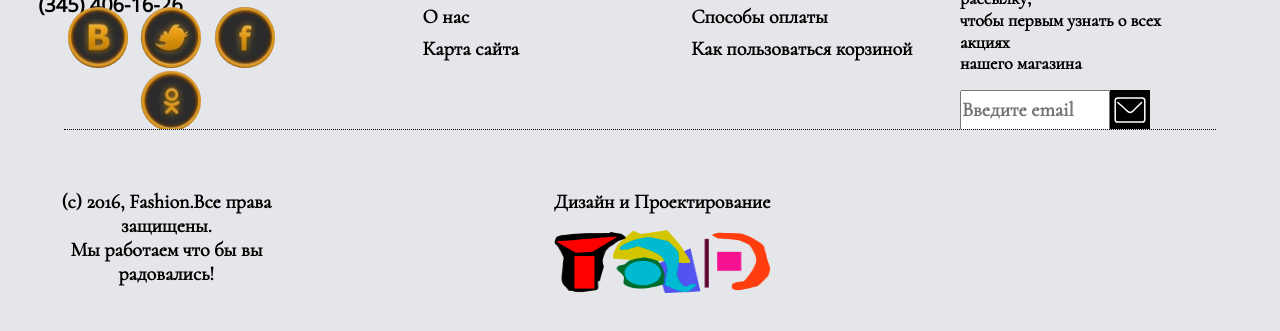
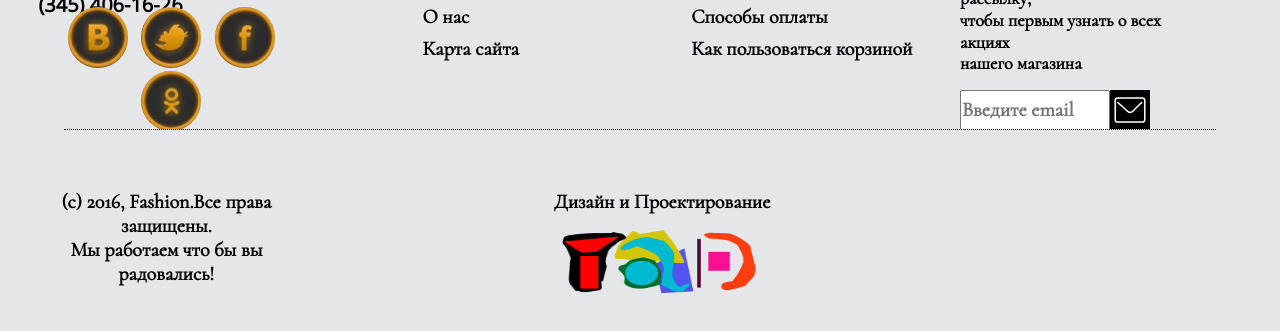
Before and after one commit to a3hack/a3hack.github.io, a plain HTML site: page fashion/index.html in a window 1280 px wide. Shown: the part 3713-4044 px from the top of the page. Drawn offline with nearby package versions, Linux system fonts and the light colour scheme.

Commit message:
Add files via upload

```diff
--- a/fashion/css/style.scss
+++ b/fashion/css/style.scss
@@ -895,13 +895,14 @@ footer{
 	display: inline-block;
 	margin-top: 60px;
   margin-left: 20%;
+  text-align: center;
 	  p{
 	  	font-size: 20px;
       font-family: 'Cormorant', serif;
       font-weight: 600;
 	  }
 	  img{
-	  	width: 223px;
+	  	width: 200px;
       height: 64px;
 	  }
 }
```
Also changed, not shown: fashion/css/style.css.
